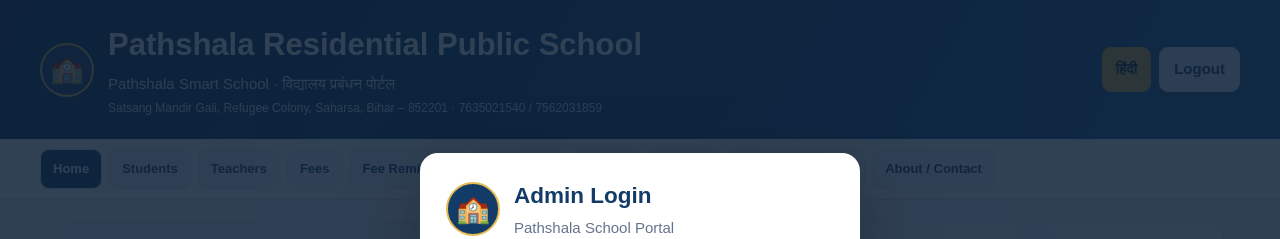
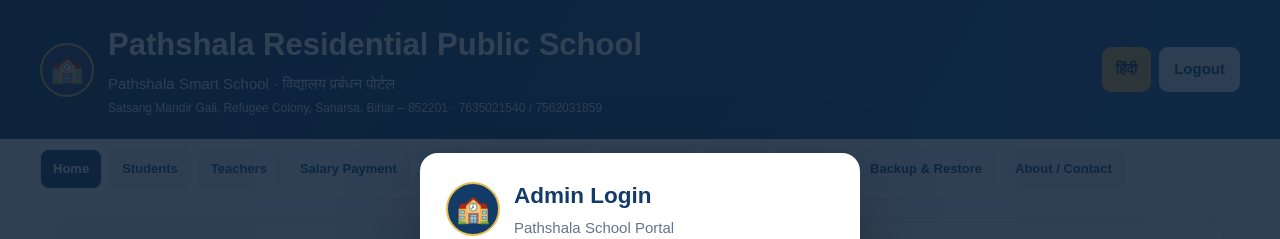
Before and after one commit to pathshala01/pathshala-school-portal, a plain HTML site: page index.html in a window 1280 px wide. Shown: the top 239 px of the page. Drawn offline with Linux system fonts and the light colour scheme.

Commit message:
Add files via upload

```diff
--- a/index.html
+++ b/index.html
@@ -20,6 +20,7 @@
 <button class="active" onclick="showSection('home',this)" data-en="Home" data-hi="मुख्य पृष्ठ">Home</button>
 <button onclick="showSection('students',this)" data-en="Students" data-hi="विद्यार्थी">Students</button>
 <button onclick="showSection('teachers',this)" data-en="Teachers" data-hi="शिक्षक">Teachers</button>
+<button onclick="showSection('teachers',this);$('teacherPayForm').scrollIntoView({behavior:'smooth',block:'start'})" data-en="Salary Payment" data-hi="वेतन भुगतान">Salary Payment</button>
 <button onclick="showSection('fees',this)" data-en="Fees" data-hi="फीस">Fees</button>
 <button onclick="showSection('reminders',this)" data-en="Fee Reminder" data-hi="फीस रिमाइंडर">Fee Reminder</button>
 <button onclick="showSection('attendance',this)" data-en="Attendance" data-hi="हाजिरी">Attendance</button>
```
